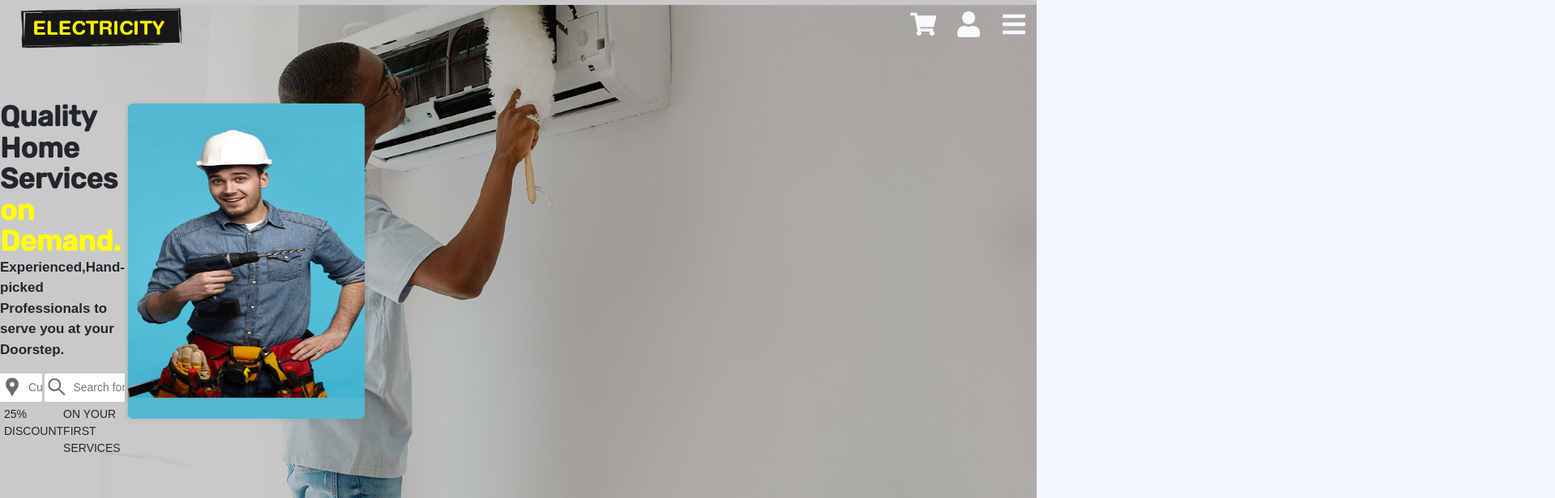
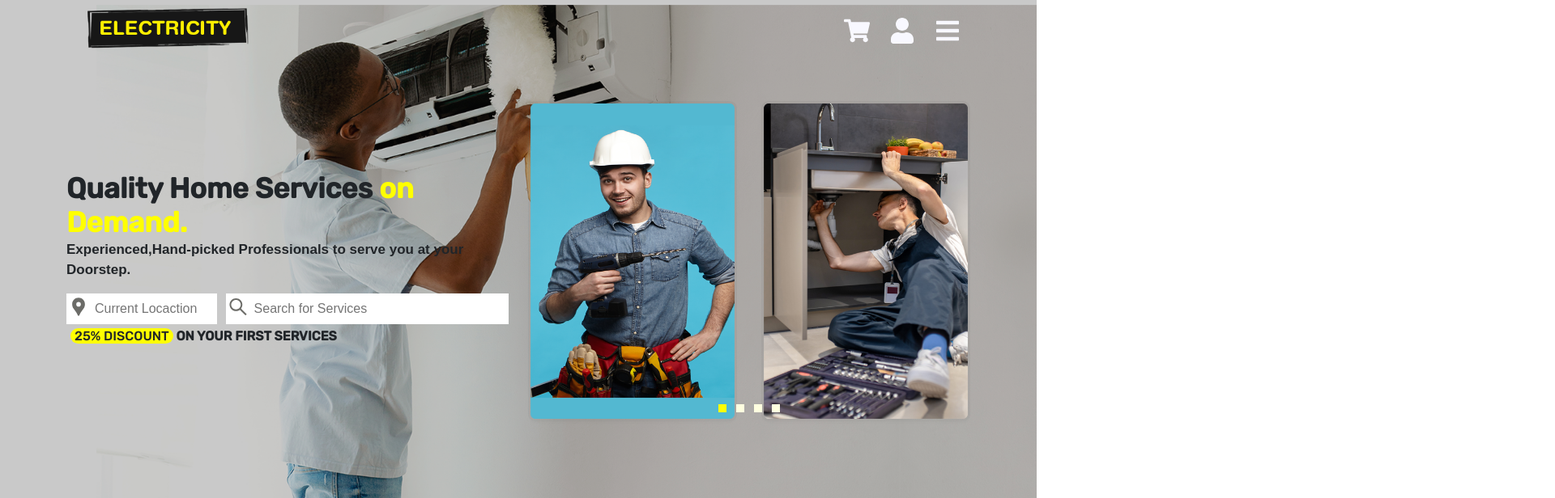
Before and after one commit to piyushNextupgrad/electricitySudhanshuUser, a Next.js app: page / in a window 1280 px wide. Shown: the top 616 px of the page at 81% size, 1920 px wide, since content can reach past the window. Built offline with nearby package versions, Linux system fonts and the light colour scheme.

Commit message:
Update page.jsx
changes done home page structure

```diff
--- a/src/app/page.jsx
+++ b/src/app/page.jsx
@@ -1,10 +1,10 @@
 "use client"
-
+import { useState } from "react";
 
 import style from "../styles/homepage.module.css"
 import Image from "next/image";
 import Link from "next/link";
-import { useState } from "react";
+import 'bootstrap/dist/css/bootstrap.css';
 import { FaBars, FaUser, FaShoppingCart, FaStar, FaArrowRight, FaArrowLeft, FaRegWindowClose } from 'react-icons/fa';
 import { FaFacebookF, FaGooglePlusG, FaSkype, FaTwitter } from "react-icons/fa";
 import { FiCheck } from 'react-icons/fi';
@@ -29,7 +29,7 @@ function Homepage() {
     const [display,setdisplay] = useState("none");
 
     const SidemenuAction = () =>{
-        console.log("sudh",display)
+
         display=='none' ? setdisplay('block') : setdisplay('none')
 
     }
@@ -40,59 +40,52 @@ function Homepage() {
 
             <section className={style.header}>
                 <nav className={style.nav}>
-                    <div>
-                        <Link href="#"><Image src="/homepage/logo.png" height={50} width={200} className={style.logo} alt="logo" /></Link>
-                    </div>
-                    <div className={style.nav_icon}>
+                    <div className="container">
+                        <div className="row align-items-center">
+                       <div className="col-xxl-3 col-xl-3 col-lg-3 col-md-6 col-4"> <Link href="#"><Image src="/homepage/logo.png" height={50} width={200} className={style.logo} alt="logo" /></Link></div>
+
+                    <div className={`${style.nav_icon} col-xxl-9 col-xl-9 col-lg-9`}>
 
                         <Link href="#"><FaShoppingCart /></Link>
                         <Link href="#"><FaUser /></Link>
                         <Link href="#" onClick={SidemenuAction}><FaBars onClick={SidemenuAction}/></Link>
-                    </div>
+                    </div>  </div> </div>
                 </nav>
 
                 <div className={style.banner_items}>
+                <div className="container">
+                <div className="row align-items-center">
+                <div className="col-xxl-6 col-xl-6 col-lg-6 col-md-6 col-4">
                     <div className={style.banner_text}>
                         <h1>Quality Home Services <span>on Demand.</span></h1>
                         <p>Experienced,Hand-picked Professionals to serve you at your Doorstep.</p>
                         <div className={style.banner_input}>
-                            <div className={style.banner_input1}>
+                            <div className={style.banner_input1}>  <MdLocationPin />
                                 <input type="text" placeholder="Current Locaction" />
-                                <MdLocationPin />
                             </div>
-                            <div className={style.banner_input2}>
+                            <div className={style.banner_input2}>  <AiOutlineSearch />
                                 <input type="text" placeholder="Search for Services" />
-                                <AiOutlineSearch />
                             </div>
                         </div>
                         <div className={style.banner_text_div}>
-                            <div className={style.banner_text_div1}>
-                                <span>25% DISCOUNT</span>
-                            </div>
-                            <div className={style.banner_text_div2}>
-                                <span>ON YOUR FIRST SERVICES</span>
-                            </div>
+                            <h3><span>25% DISCOUNT</span> ON YOUR FIRST SERVICES </h3>
                         </div>
 
-                    </div>
-                    <div className={style.slider1}>
-                        <div>
+                        </div></div>
+                        <div className="col-xxl-6 col-xl-6 col-lg-6 col-md-6 col-4">
                             <Swiper1 />
-                        </div>
-
-
+                            {/* <div className={style.slider1}> </div> */}
+                            </div> </div>
                     </div>
                 </div>
             </section>
             <section className={style.section2}>
-                <div>
+            <div className="container">
                     <h1>Quality of Home Services.</h1>
-                </div>
-                <div>
                     <p>Lorem ipsum dolor sit amet, consectetur adipiscing elit, sed do eiusmod tempor incididunt ut labore et dolore magna aliqua. Ut enim ad minim veniam.</p>
-                </div>
+
                 <div className={style.section2_slider}>
-                    <div>
+
                     <Swiper
                         slidesPerView={5}
                         spaceBetween={15}
@@ -104,7 +97,7 @@ function Homepage() {
                         navigation={true}
                         // Navigation={{ nextE1: '.review-swiper-button-next', prevE1: '.review-swiper-button-prev' }}
 
-                        className="mySwiper"
+                        className="mySwiper sliderbox"
                     // style={{
                     //     "--swiper-pagination-color": "yellow",
                     //     "--swiper-pagination-bullet-inactive-color": "lightyellow",
@@ -116,7 +109,7 @@ function Homepage() {
                     >
                         <SwiperSlide className={style.slider2_background}>
                             <Link href="#" target="_blank">
-                                <div >
+                                <div>
                                     <Image src="/homepage/plumber.png" height={60} width={60} alt='img' />
                                     <span>Plumbers</span>
                                 </div>
@@ -124,7 +117,7 @@ function Homepage() {
                         </SwiperSlide>
                         <SwiperSlide className={style.slider2_background}>
                             <Link href="#" target="_blank">
-                                <div >
+                                <div>
                                     <Image src="/homepage/electric.png" height={60} width={60} alt='img' />
                                     <span>Elelctricians</span>
                                 </div>
@@ -178,26 +171,22 @@ function Homepage() {
                                 </div>
                             </Link>
                         </SwiperSlide>
-
-
-
-
-
-
-
                     </Swiper>
                     {/* <div>
                         <div className="swiper-button-prev"><FaArrowLeft /></div>
                         <div className="swiper-button-next"><FaArrowRight /></div>
                     </div> */}
+
                     </div>
-                </div>
+                    </div>
             </section>
             <section className={style.section3}>
-                <div>
-                    <Image src="/homepage/couple.png" height={0} width={500} alt="img" />
+            <div className="container-fluid">
+                <div className="row align-items-center">
+                <div className="col-xxl-6 col-xl-6 col-lg-6 col-md-6 col-4">
+                    <Image src="/homepage/couple.png" height={766} width={640} alt="img" />
                 </div>
-                <div className={style.section3_div2}>
+                <div className={`${style.section3_div2} col-xxl-6 col-xl-6 col-lg-4`}>
                     <h1>Sit at Home<br /><span>We Will Take Care</span></h1>
                     <p>Lorem ipsum dolor sit amet, consectetur adipiscing elit, sed do eiusmod tempor incididunt ut labore et dolore magna aliqua. Ut enim ad minim veniam, quis nostrud exercitation ullamco laboris nisi ut aliquip ex ea commodo consequat.</p>
                     <div>
@@ -230,11 +219,12 @@ function Homepage() {
                     <div>
                         <Link href="#">Read More</Link>
                     </div>
-                </div>
+                    </div></div></div>
 
             </section>
             <section className={style.section4}>
-
+            <div className="container">
+                <div className="row align-items-center">
                 <div className={style.section4_div1}>
                     <div className={style.section4_div1_div1}>
                         <div>
@@ -276,9 +266,11 @@ function Homepage() {
                         <Image src="/homepage/Layer_33.png" height={300} width={200} alt="img" />
                         <Link href="#">BOOK SERVICES</Link>
                     </div>
-                </div>
+                </div> </div> </div>
             </section>
             <section className={style.section5}>
+            <div className="container">
+                <div className="row align-items-center">
                 <div className={style.section5_div1}>
                     <Image src="/homepage/layer_38.png" height={700} width={550} alt="img" />
                 </div>
@@ -327,15 +319,17 @@ function Homepage() {
                         </div>
                     </div>
                 </div>
-
+                </div> </div>
             </section>
             <section className={style.section6}>
                 <iframe width="100%" height="740px" src="https://www.youtube.com/embed/D0UnqGm_miA?si=FhxubZNN8DF8AAkT" title="YouTube video player" frameBorder="0" allow="accelerometer; autoplay; clipboard-write; encrypted-media; gyroscope; picture-in-picture; web-share;" ></iframe>
 
             </section>
             <section className={style.section7}>
-                <div><h1>Good Reviews By Customers</h1></div>
-                <div><p>Lorem ipsum dolor sit amet, consectetur adipiscing elit, sed do eiusmod tempor incididunt ut labore et dolore magna aliqua. Ut enim ad minim veniam</p></div>
+                 <div className="container">
+                <div className="row align-items-center">
+                <div><h1>Good Reviews By Customers</h1>
+                <p>Lorem ipsum dolor sit amet, consectetur adipiscing elit, sed do eiusmod tempor incididunt ut labore et dolore magna aliqua. Ut enim ad minim veniam</p></div>
                 <div className={style.section7_commentsection1}>
                     <div className={style.section7_testmonial}>
                         <h4>"#The best usefull website"</h4>
@@ -432,11 +426,11 @@ function Homepage() {
                             </div>
                         </div>
                     </div>
-                </div>
+                    </div>    </div>
+                     </div>
             </section>
-            <Subescribe />
 
-            <section className={style.sidemenu} style={{display:`${display}`,transitionDelay:"500ms"}}>
+            <section className={style.sidemenu} style={{display:`${display}`}}>
                 <div className={style.sidemenu_div}>
                 <div className={style.sidemenu_logo}>
 
@@ -472,6 +466,9 @@ function Homepage() {
 
                 </div>
             </section>
+            <Subescribe />
+
+
             <MainFooter />
 
 
```
